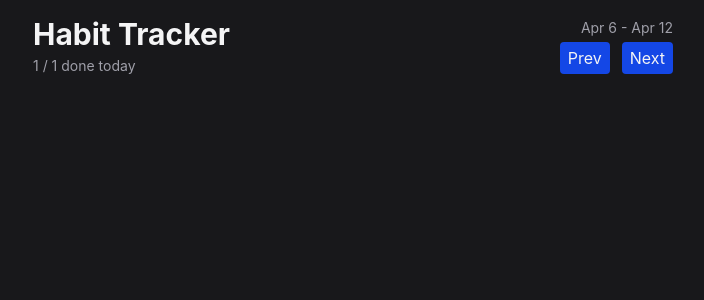
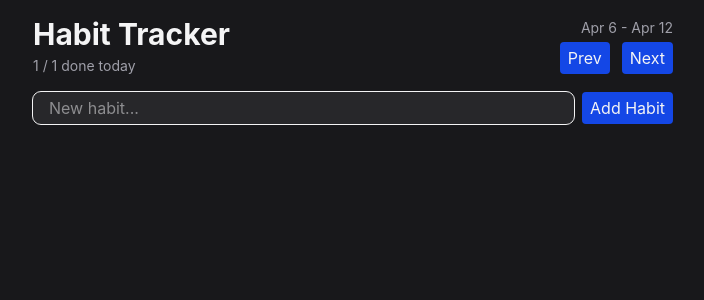
Before and after one commit to Hamm01/new-ui-integration, a React (Vite) app: page / in a window 1280 px wide. Shown: the top 300 px of the page, without its empty margins (287-991 px from the left). Built offline with nearby package versions, Linux system fonts and the light colour scheme.

Commit message:
Added the habit form file

```diff
--- a/src/App.tsx
+++ b/src/App.tsx
@@ -1,5 +1,5 @@
 import { Header } from "./components/Header"
-import { HabitForm } from "./components/HeaderForm"
+import { HabitForm } from "./components/HabitForm"
 
 export default function App() {
   return <div className="max-w-2xl mx-auto p-4 flex flex-col gap-4">
--- /dev/null
+++ b/src/components/HabitForm.tsx
@@ -0,0 +1,8 @@
+import { Button } from "./Buttons";
+
+export function HabitForm() {
+    return <form className="flex gap-2">
+        <input type="text" className="flex-1 rounded-lg bg-zinc-800 px-4 outline focus-visible:ring-2 focus-visible:ring-blue-600" placeholder="New habit..." />
+        <Button>Add Habit</Button>
+    </form>
+}
--- a/src/components/HeaderForm.tsx
+++ /dev/null
@@ -1,3 +0,0 @@
-export function HabitForm() {
-    return null
-}
```
